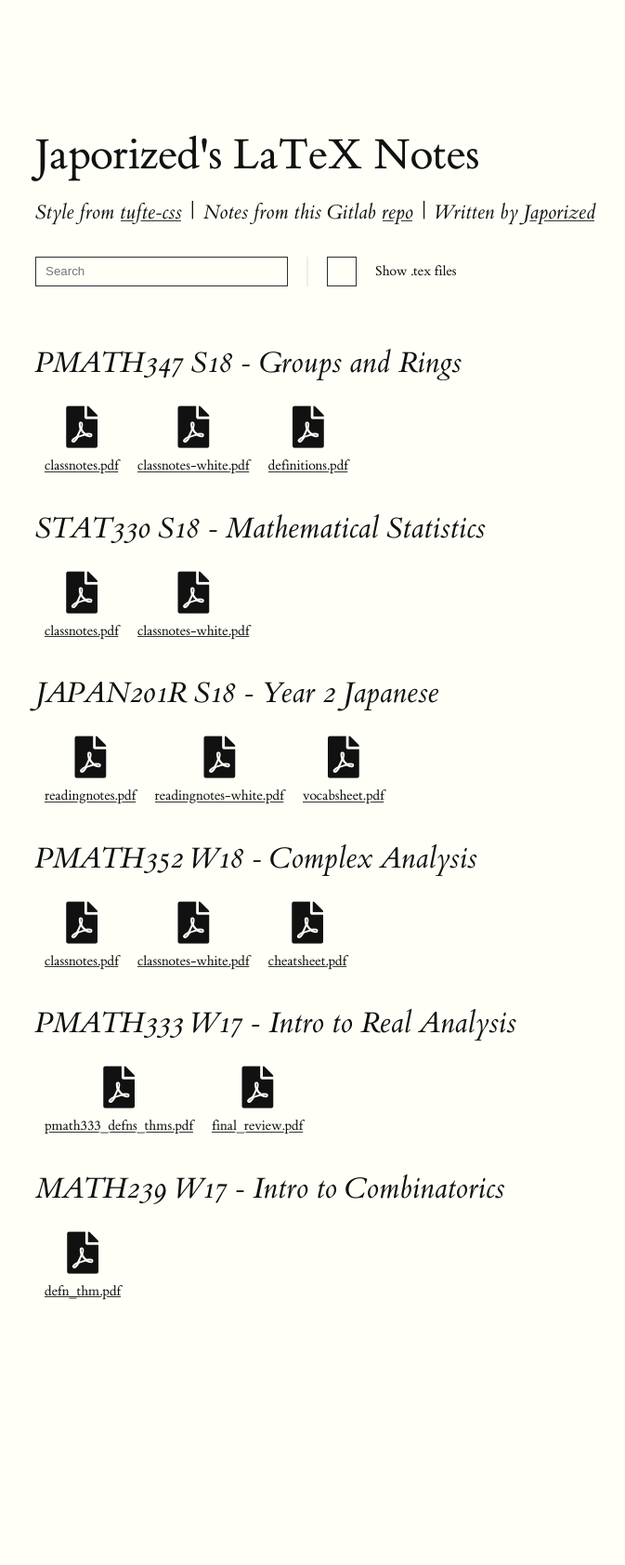
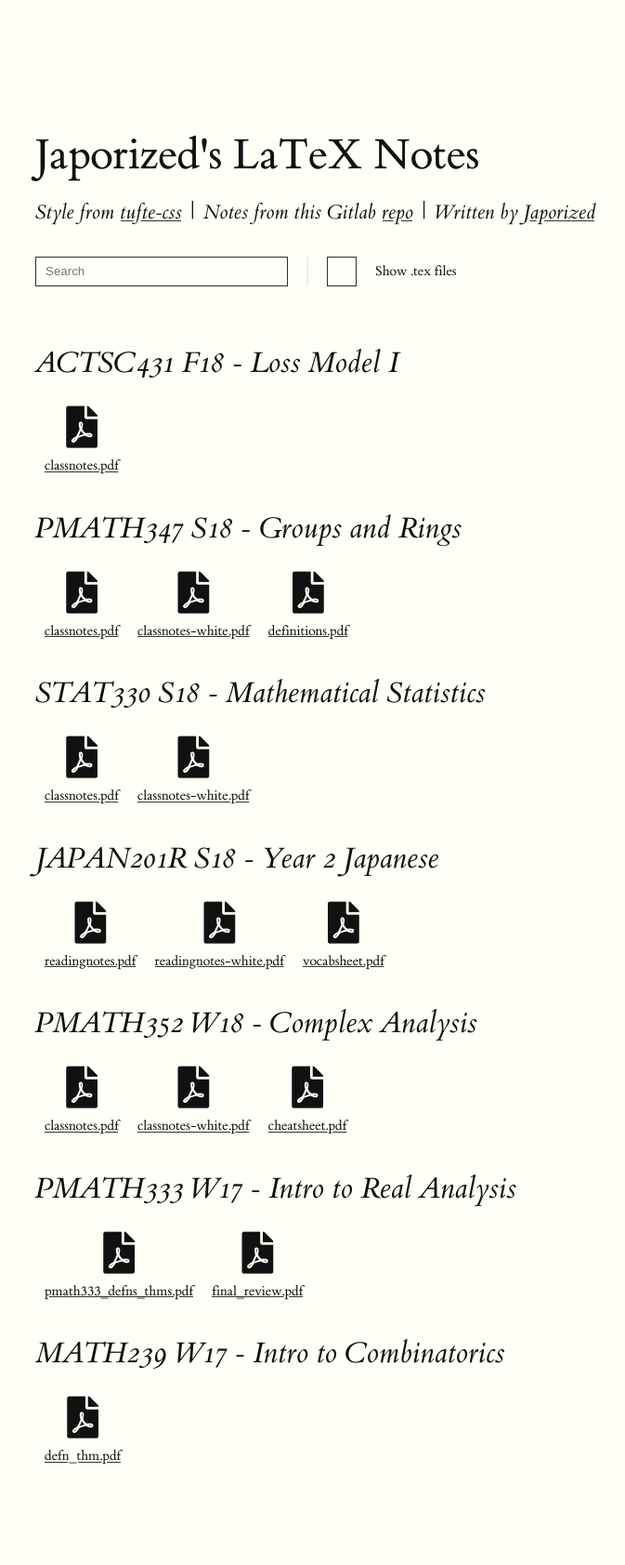
Before and after one commit to japorized/TeX_notes, a Jekyll site: the page built from index.md, in a window 1280 px wide. Shown: the whole page at 93% size, without its empty margins (122-795 px from the left). Built offline with Jekyll 4.4.1, drawn with Linux system fonts in a browser that asks for light colours; nearby versions of some CDN libraries; before the commit the page ends 1506 px from its top, so only the background shows below that.

Commit message:
publishing ACTSC431

```diff
--- a/_data/files.yaml
+++ b/_data/files.yaml
@@ -1,3 +1,11 @@
+- title: ACTSC431 F18 - Loss Model I
+  pdf:
+    - title: classnotes.pdf
+      src: ./ACTSC431/classnotes.pdf
+  tex:
+    - title: classnotes.tex
+      src: ./ACTSC431/classnotes.tex
+
 - title: PMATH347 S18 - Groups and Rings
   pdf:
   - title: classnotes.pdf
```
